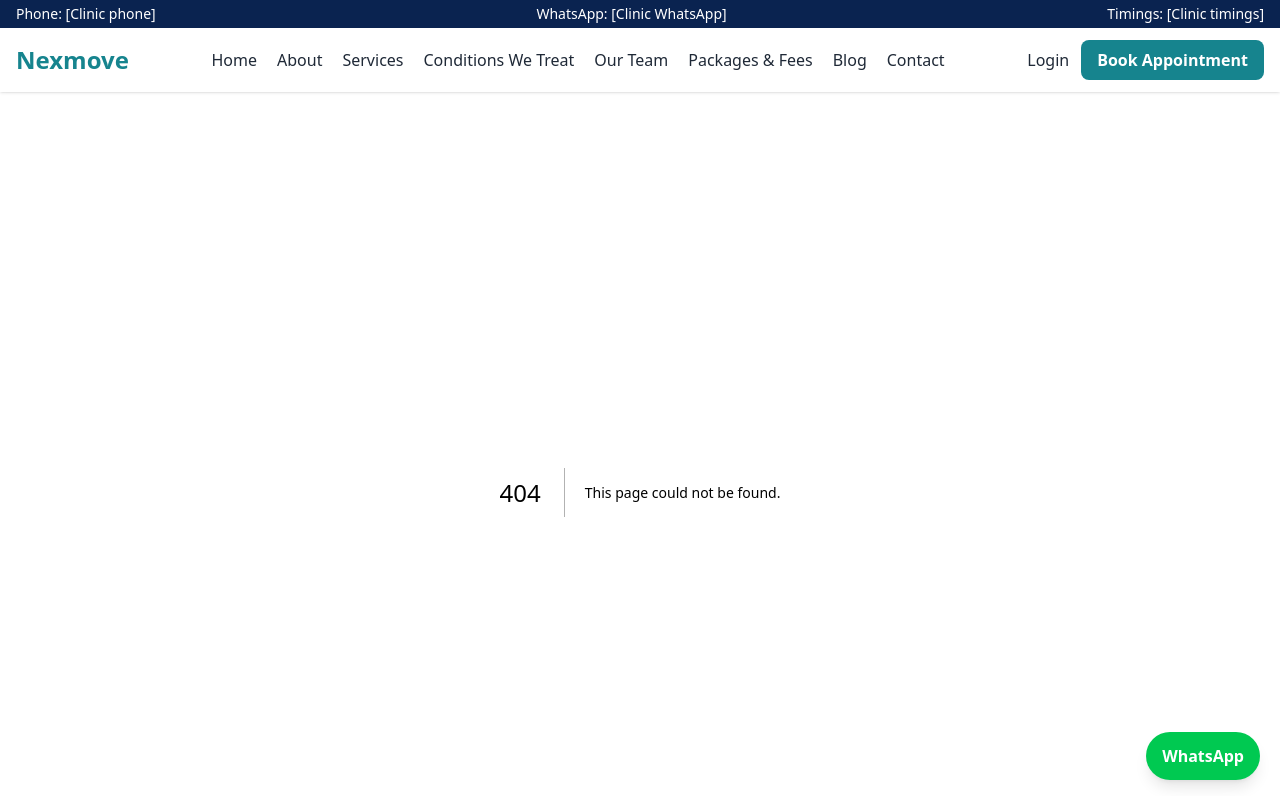
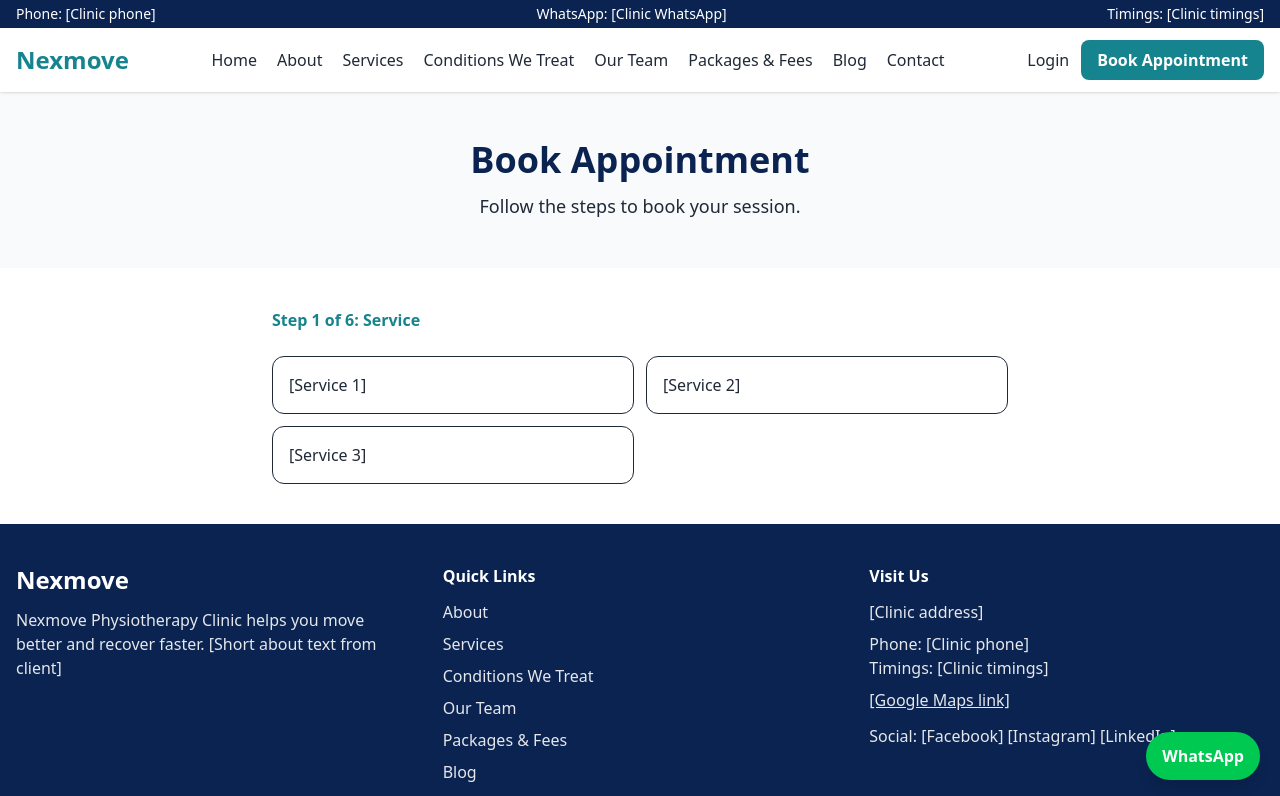
Before and after one commit to amna-butt-code/codesaviours-ETraining-TeamB-Nexmove, a Next.js app in the folder client/: page /book in a window 1280 px wide. Before the commit this address had no page. Shown: the top 796 px of the page. Built offline with nearby package versions, Linux system fonts and the light colour scheme.

Commit message:
feat: add booking flow UI with sample data

```diff
--- /dev/null
+++ b/client/src/app/book/page.js
@@ -0,0 +1,118 @@
+"use client";
+import { useState } from "react";
+import PageHero from "../../components/PageHero";
+
+const services = ["[Service 1]", "[Service 2]", "[Service 3]"];
+const therapists = ["Any available", "[Physiotherapist 1]", "[Physiotherapist 2]"];
+const slots = ["09:00", "10:00", "11:00", "12:00", "15:00", "16:00"];
+const steps = ["Service", "Therapist", "Date", "Time slot", "Your details", "Confirmation"];
+
+export default function Book() {
+  const [step, setStep] = useState(0);
+  const [form, setForm] = useState({
+    service: "", therapist: "", date: "", slot: "",
+    name: "", phone: "", consent: false,
+  });
+
+  const set = (k, v) => setForm({ ...form, [k]: v });
+  const next = () => setStep(step + 1);
+  const back = () => setStep(step - 1);
+
+  const choice = (list, key) => (
+    <div className="grid gap-3 sm:grid-cols-2">
+      {list.map((item) => (
+        <button
+          key={item}
+          onClick={() => { set(key, item); next(); }}
+          className={`border rounded-xl p-4 text-left hover:border-[var(--color-primary)] ${form[key] === item ? "border-[var(--color-primary)] bg-[var(--color-light)]" : ""}`}
+        >
+          {item}
+        </button>
+      ))}
+    </div>
+  );
+
+  const canSubmit = form.name && form.phone && form.consent;
+
+  return (
+    <div>
+      <PageHero title="Book Appointment" subtitle="Follow the steps to book your session." />
+      <section className="max-w-3xl mx-auto px-4 py-10">
+        <p className="mb-6 font-semibold text-[var(--color-primary)]">
+          Step {step + 1} of {steps.length}: {steps[step]}
+        </p>
+
+        {step === 0 && choice(services, "service")}
+        {step === 1 && choice(therapists, "therapist")}
+
+        {step === 2 && (
+          <div>
+            <label htmlFor="date" className="block mb-2">Choose a date</label>
+            <input id="date" type="date" value={form.date}
+              onChange={(e) => set("date", e.target.value)}
+              className="border rounded-lg p-3" />
+            <div className="mt-4">
+              <button disabled={!form.date} onClick={next}
+                className="bg-[var(--color-primary)] text-white px-6 py-3 rounded-lg disabled:opacity-50">
+                Continue
+              </button>
+            </div>
+          </div>
+        )}
+
+        {step === 3 && (
+          <div>
+            <p className="mb-3 text-sm">Sample slots. Real free slots will come from the server.</p>
+            <div className="grid grid-cols-3 gap-3">
+              {slots.map((s) => (
+                <button key={s} onClick={() => { set("slot", s); next(); }}
+                  className="border rounded-lg p-3 hover:border-[var(--color-primary)]">
+                  {s}
+                </button>
+              ))}
+            </div>
+          </div>
+        )}
+
+        {step === 4 && (
+          <div className="space-y-4">
+            <div>
+              <label htmlFor="name" className="block mb-1">Full name</label>
+              <input id="name" value={form.name} onChange={(e) => set("name", e.target.value)}
+                className="border rounded-lg p-3 w-full" />
+            </div>
+            <div>
+              <label htmlFor="phone" className="block mb-1">Phone number</label>
+              <input id="phone" value={form.phone} onChange={(e) => set("phone", e.target.value)}
+                className="border rounded-lg p-3 w-full" />
+            </div>
+            <label className="flex gap-2 items-start">
+              <input type="checkbox" checked={form.consent}
+                onChange={(e) => set("consent", e.target.checked)} className="mt-1" />
+              <span>I agree to the <a href="/privacy" className="underline">Privacy Policy</a> and consent to my details being used for this booking.</span>
+            </label>
+            <button disabled={!canSubmit} onClick={next}
+              className="bg-[var(--color-primary)] text-white px-6 py-3 rounded-lg disabled:opacity-50">
+              Confirm booking
+            </button>
+          </div>
+        )}
+
+        {step === 5 && (
+          <div className="bg-[var(--color-light)] rounded-xl p-6 space-y-2">
+            <h2 className="text-2xl font-bold text-[var(--color-dark)]">Booking summary</h2>
+            <p>Service: {form.service}</p>
+            <p>Therapist: {form.therapist}</p>
+            <p>Date: {form.date} at {form.slot}</p>
+            <p>Name: {form.name} | Phone: {form.phone}</p>
+            <p className="text-sm">Demo only: not saved yet. It will be sent to the booking API once the backend is merged.</p>
+          </div>
+        )}
+
+        {step > 0 && step < 5 && (
+          <button onClick={back} className="mt-6 underline">Back</button>
+        )}
+      </section>
+    </div>
+  );
+}
```
